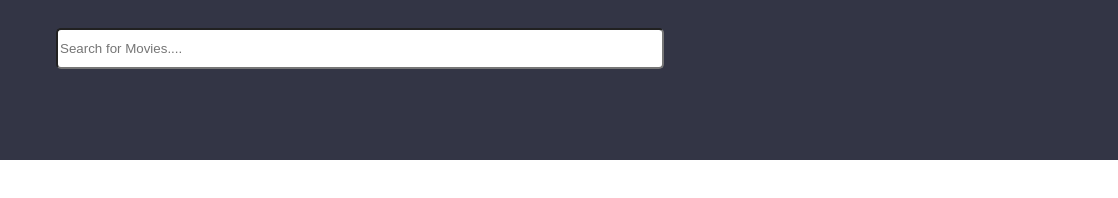
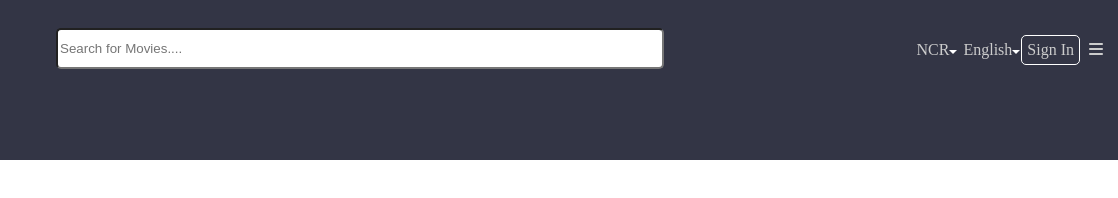
Before and after one commit to codedigifort/homework, a plain HTML site: page Hands-On/Day 1/index.html in a window 1280 px wide. Shown: the full height of the page, 162-1280 px from the left. Drawn offline with Linux system fonts and the light colour scheme.

Commit message:
Day 3 - Code Commit

```diff
--- a/Hands-On/Day 1/index.html
+++ b/Hands-On/Day 1/index.html
@@ -6,6 +6,7 @@
     <meta name="viewport" content="width=device-width, initial-scale=1.0">
     <title>Hands On Day 1</title>
     <link rel="stylesheet" href="styles.css">
+    <script src="https://kit.fontawesome.com/3bff58a64c.js" crossorigin="anonymous"></script>
 </head>
 
 <body>
@@ -18,7 +19,15 @@
         <div id="search" class="left">
             <input type="text" placeholder="Search for Movies....">
         </div>
-
+        <div id="right-nav" class="right">
+            <!-- ul>li*4>a -->
+            <ul>
+                <li><a href="#">NCR</a> </li>
+                <li><a href="#">English</a></li>
+                <li><a href="#">Sign In</a></li>
+                <li><a href="#"><i class="fas fa-bars"></i></a></li>
+            </ul>
+        </div>
 
     </div>
     <div id="content">
--- a/Hands-On/Day 1/styles.css
+++ b/Hands-On/Day 1/styles.css
@@ -1,5 +1,16 @@
 body {
     margin: 0px;
+}
+ul li{
+    display: inline-block;
+    padding: 5px;
+}
+ul li a{
+    color: #ccc;
+    text-decoration: none;
+}
+ul li a:hover{
+    color: #ffffff;
 }
 .right {
     float: right;
@@ -36,3 +47,22 @@ body {
 #logo a img{
     width: 100%;
 }
+#right-nav ul{
+    margin-top: 35px;
+    margin-right: 10px;
+    position: relative;
+}
+#right-nav ul li::after{
+    content: "";
+    border: 4px solid;
+    border-color: #ffffff transparent transparent;
+    position: absolute;
+    top: 15px;
+}
+#right-nav ul li:nth-child(3){
+    border: 1px solid #ffffff;
+    border-radius: 5px;
+}
+#right-nav ul li:nth-child(3)::after,#right-nav ul li:last-child::after{
+    border-color:transparent;
+}
```
